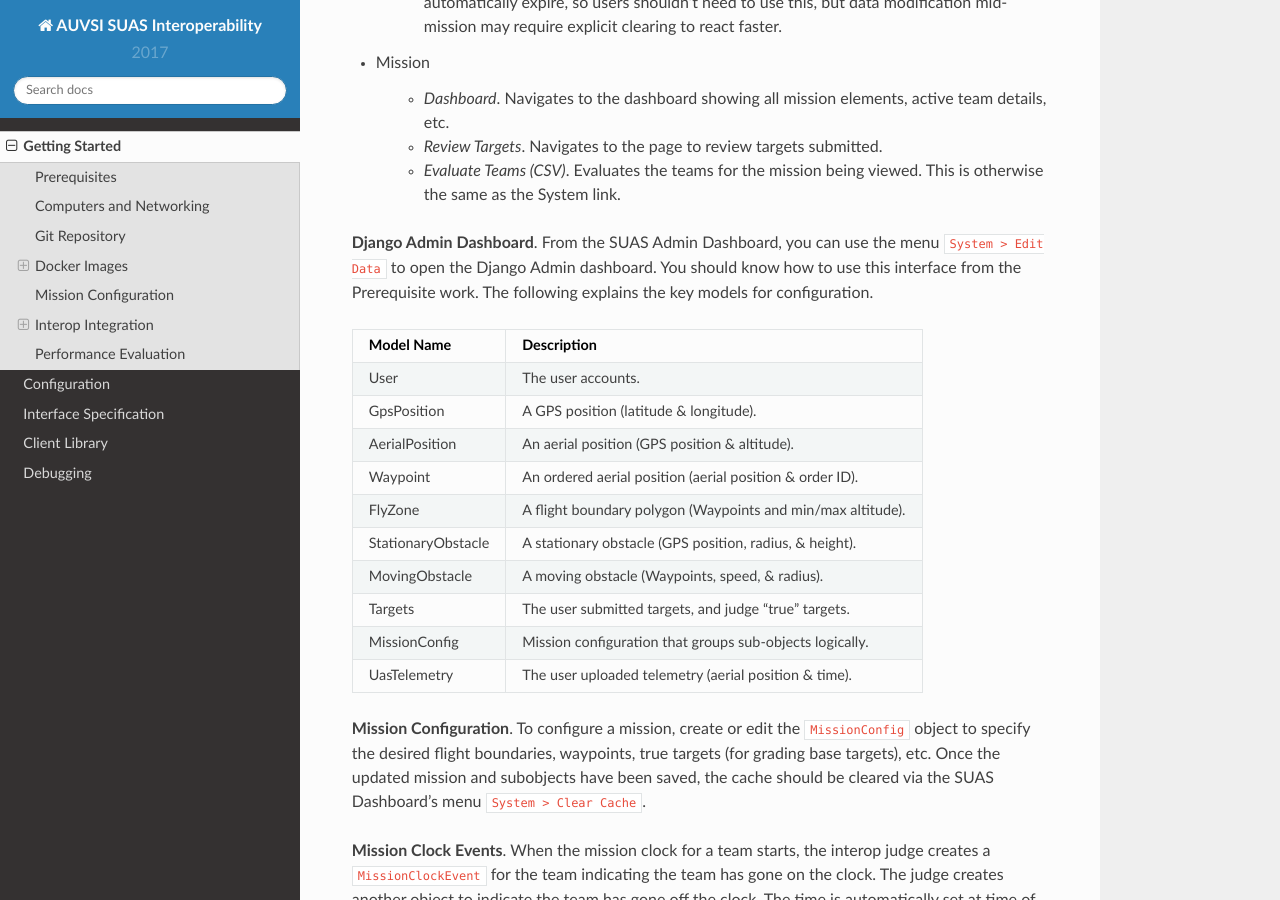
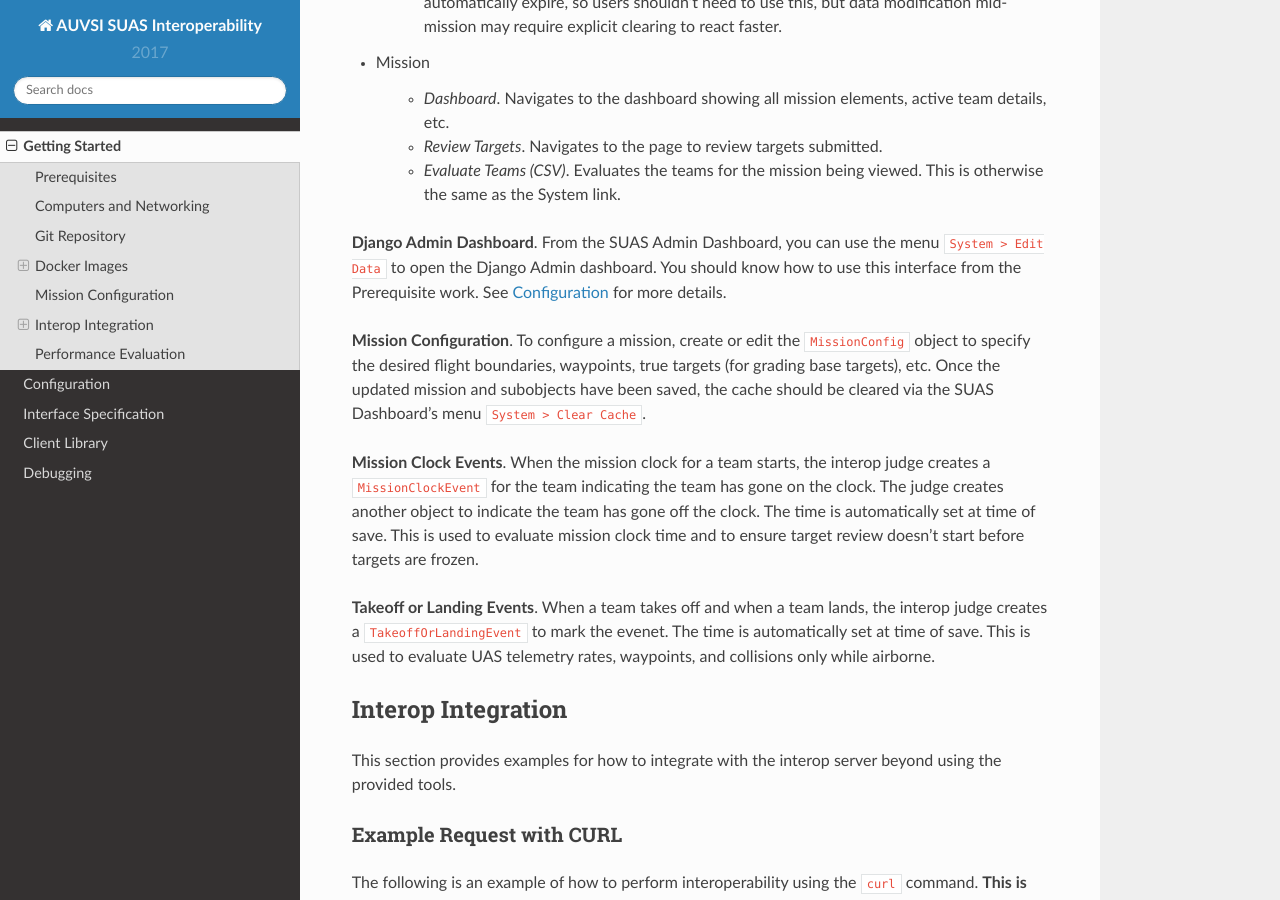
Before and after one commit to williamstern/interop, a Sphinx documentation site: the page built from docs/getting_started.rst, in a window 1280 px wide and 900 px high, scrolled down 5287 px. Built offline with Sphinx 7.4.7 and the Read the Docs theme 2.0.0, drawn with Linux system fonts in a browser that asks for light colours.

Commit message:
Remove duplicated description of config objects.

```diff
--- a/docs/getting_started.rst
+++ b/docs/getting_started.rst
@@ -308,23 +308,8 @@ button on the mission dashboard to learn how to use this interface.
 
 **Django Admin Dashboard**. From the SUAS Admin Dashboard, you can use the menu
 ``System > Edit Data`` to open the Django Admin dashboard. You should know how
-to use this interface from the Prerequisite work. The following explains the
-key models for configuration.
-
-==================  ===========================================================
-Model Name          Description
-==================  ===========================================================
-User                The user accounts.
-GpsPosition         A GPS position (latitude & longitude).
-AerialPosition      An aerial position (GPS position & altitude).
-Waypoint            An ordered aerial position (aerial position & order ID).
-FlyZone             A flight boundary polygon (Waypoints and min/max altitude).
-StationaryObstacle  A stationary obstacle (GPS position, radius, & height).
-MovingObstacle      A moving obstacle (Waypoints, speed, & radius).
-Targets             The user submitted targets, and judge "true" targets.
-MissionConfig       Mission configuration that groups sub-objects logically.
-UasTelemetry        The user uploaded telemetry (aerial position & time).
-==================  ===========================================================
+to use this interface from the Prerequisite work. See :doc:`configuration` for
+more details.
 
 **Mission Configuration**. To configure a mission, create or edit the
 ``MissionConfig`` object to specify the desired flight boundaries, waypoints,
```
